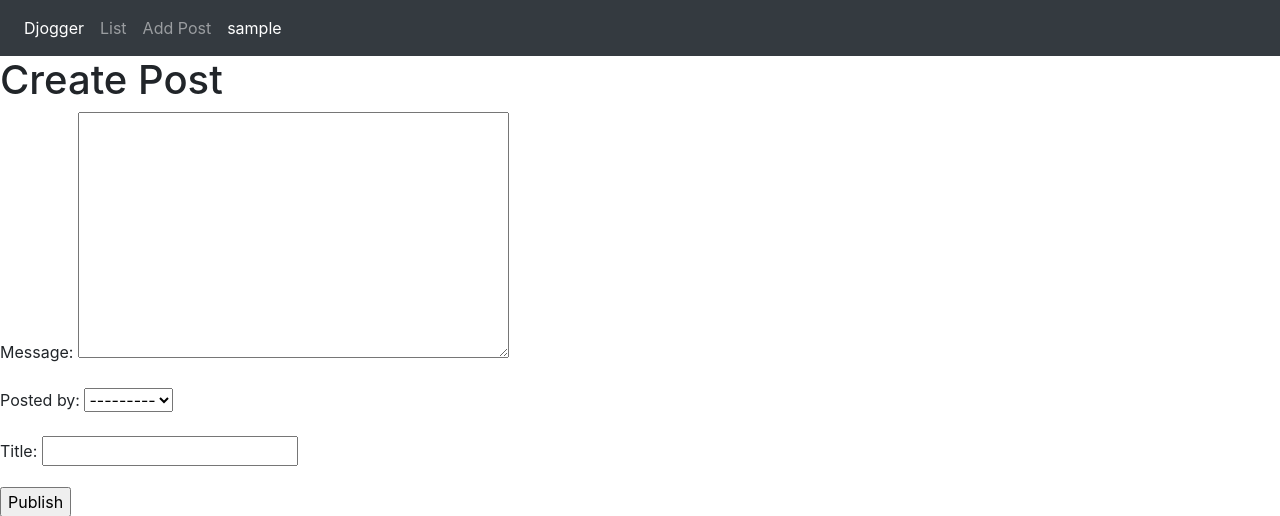
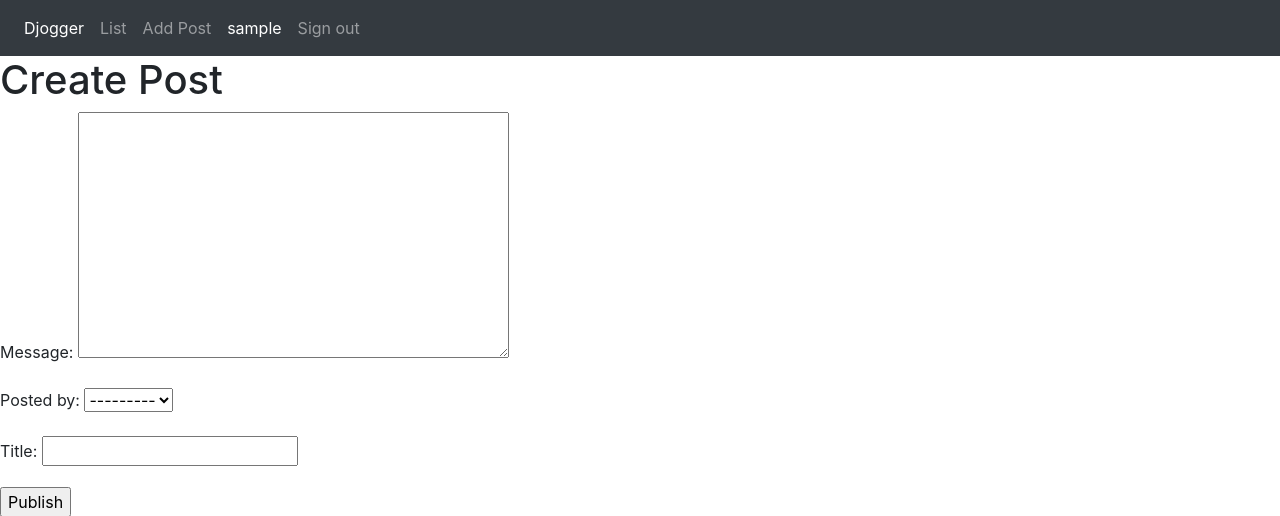
Before and after one commit to atokos/django-blog, a Django app: page /posts/new/ in a window 1280 px wide. Shown: the top 516 px of the page. Run offline with Django 3.2, Linux system fonts and the light colour scheme; the visitor is signed in with stand-in values (Sample User, id 1); data comes from the database, SQL or seed files in the repository; some libraries are stand-ins or nearby versions.

Commit message:
Added logout function

```diff
--- a/src/blog_project/settings.py
+++ b/src/blog_project/settings.py
@@ -130,4 +130,6 @@
 
 AUTH_USER_MODEL = 'users.CustomUser'
 
-LOGIN_REDIRECT_URL = 'homepage'
+LOGIN_REDIRECT_URL = 'home'
+
+LOGOUT_REDIRECT_URL = 'home'
--- a/src/templates/base.html
+++ b/src/templates/base.html
@@ -23,7 +23,14 @@
         </li>
         {% if user.is_authenticated %}
         <li class="nav-item active">
-            <a class="nav-link" href="{% url 'posts-create' %}">{{ user.username }}</a>
+            <a class="nav-link" href="#">{{ user.username }}</a>
+        </li>
+        <li class="nav-item">
+            <a class="nav-link" href="{% url 'logout' %}">Sign out</a>
+        </li>
+        {% else %}
+        <li class="nav-item active">
+            <a class="nav-link" href="{% url 'login' %}">Sign in</a>
         </li>
         {% endif %}
     </ul>
```
